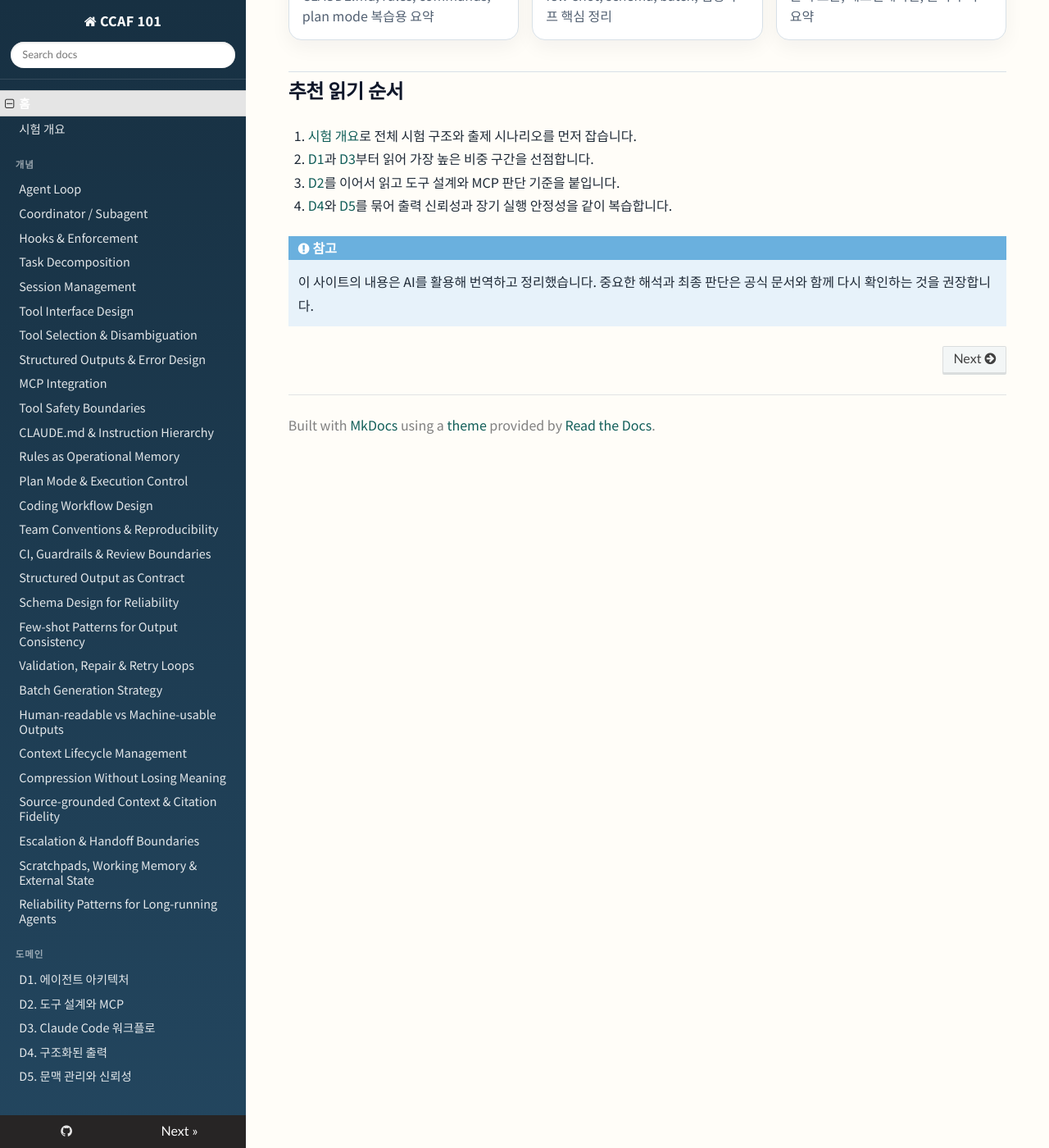
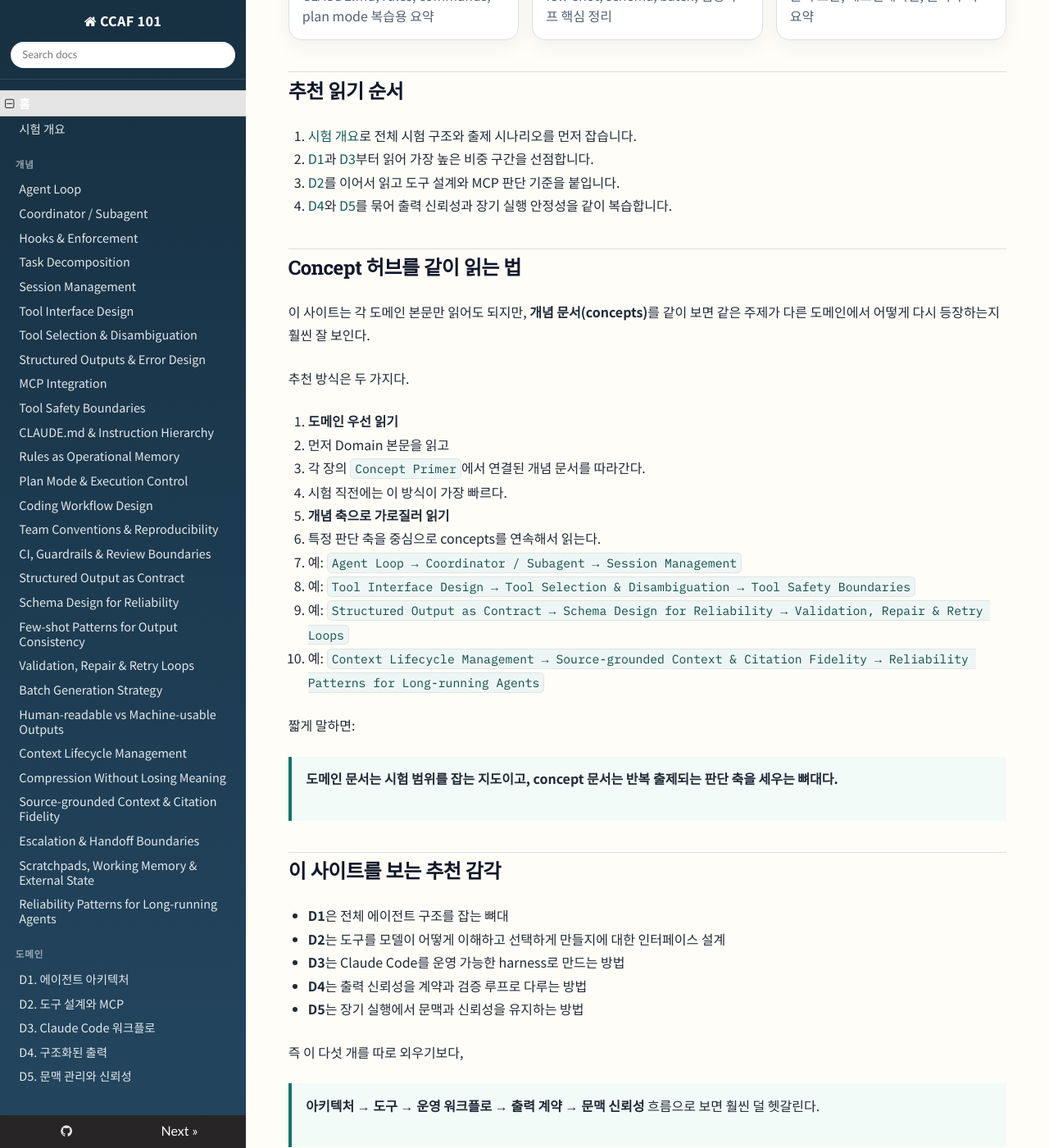
Before and after one commit to bitboom/ccaf101, an MkDocs documentation site: the page built from docs/index.md, in a window 1280 px wide and 1400 px high, scrolled down 1897 px. Shown: the whole window at 82% size. Built offline with MkDocs 1.6.1, drawn with Linux system fonts in a browser that asks for light colours; nearby versions of some CDN libraries; some web fonts are replaced.

Commit message:
Polish landing page reading guide

```diff
--- a/docs/index.md
+++ b/docs/index.md
@@ -95,5 +95,38 @@ CCAF Foundations의 출제 구조와 도메인별 판단 포인트를 빠르게
 3. [D2](domains/02-tool-design-and-mcp-integration.md)를 이어서 읽고 도구 설계와 MCP 판단 기준을 붙입니다.
 4. [D4](domains/04-prompt-engineering-and-structured-output.md)와 [D5](domains/05-context-management-and-reliability.md)를 묶어 출력 신뢰성과 장기 실행 안정성을 같이 복습합니다.
 
+## Concept 허브를 같이 읽는 법
+
+이 사이트는 각 도메인 본문만 읽어도 되지만, **개념 문서(concepts)**를 같이 보면 같은 주제가 다른 도메인에서 어떻게 다시 등장하는지 훨씬 잘 보인다.
+
+추천 방식은 두 가지다.
+
+1. **도메인 우선 읽기**
+   - 먼저 Domain 본문을 읽고
+   - 각 장의 `Concept Primer`에서 연결된 개념 문서를 따라간다.
+   - 시험 직전에는 이 방식이 가장 빠르다.
+
+2. **개념 축으로 가로질러 읽기**
+   - 특정 판단 축을 중심으로 concepts를 연속해서 읽는다.
+   - 예: `Agent Loop → Coordinator / Subagent → Session Management`
+   - 예: `Tool Interface Design → Tool Selection & Disambiguation → Tool Safety Boundaries`
+   - 예: `Structured Output as Contract → Schema Design for Reliability → Validation, Repair & Retry Loops`
+   - 예: `Context Lifecycle Management → Source-grounded Context & Citation Fidelity → Reliability Patterns for Long-running Agents`
+
+짧게 말하면:
+> **도메인 문서는 시험 범위를 잡는 지도이고, concept 문서는 반복 출제되는 판단 축을 세우는 뼈대다.**
+
+## 이 사이트를 보는 추천 감각
+
+- **D1**은 전체 에이전트 구조를 잡는 뼈대
+- **D2**는 도구를 모델이 어떻게 이해하고 선택하게 만들지에 대한 인터페이스 설계
+- **D3**는 Claude Code를 운영 가능한 harness로 만드는 방법
+- **D4**는 출력 신뢰성을 계약과 검증 루프로 다루는 방법
+- **D5**는 장기 실행에서 문맥과 신뢰성을 유지하는 방법
+
+즉 이 다섯 개를 따로 외우기보다,
+> **아키텍처 → 도구 → 운영 워크플로 → 출력 계약 → 문맥 신뢰성**
+흐름으로 보면 훨씬 덜 헷갈린다.
+
 !!! note "참고"
     이 사이트의 내용은 AI를 활용해 번역하고 정리했습니다. 중요한 해석과 최종 판단은 공식 문서와 함께 다시 확인하는 것을 권장합니다.
```
